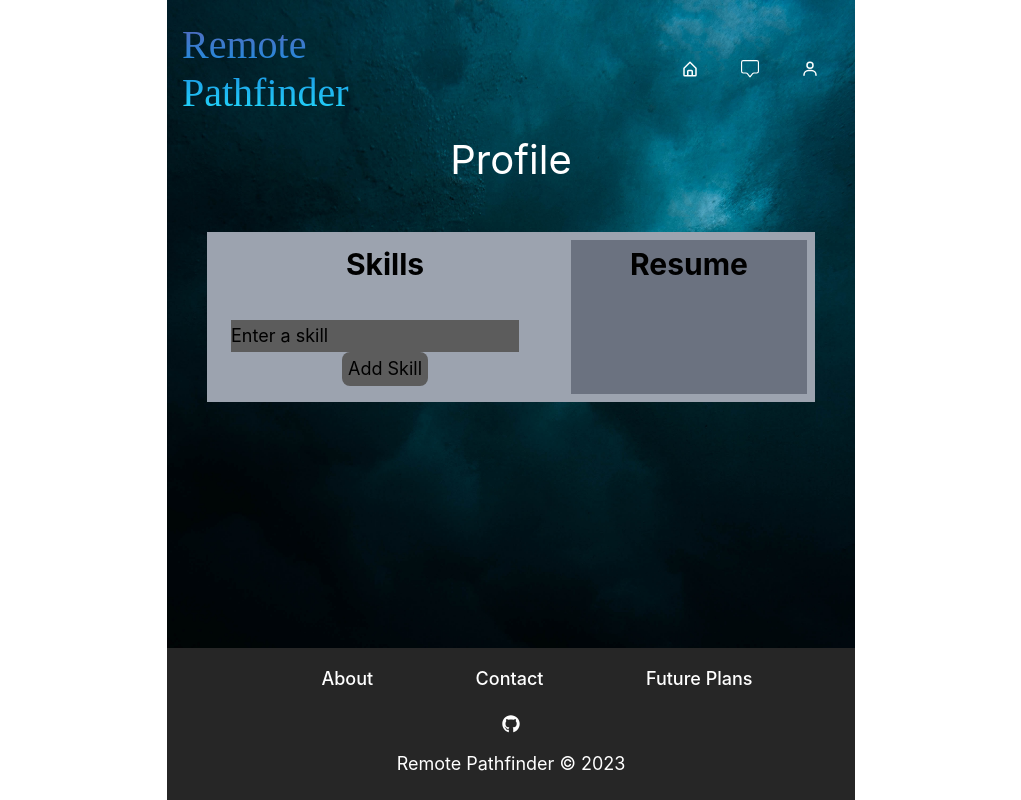
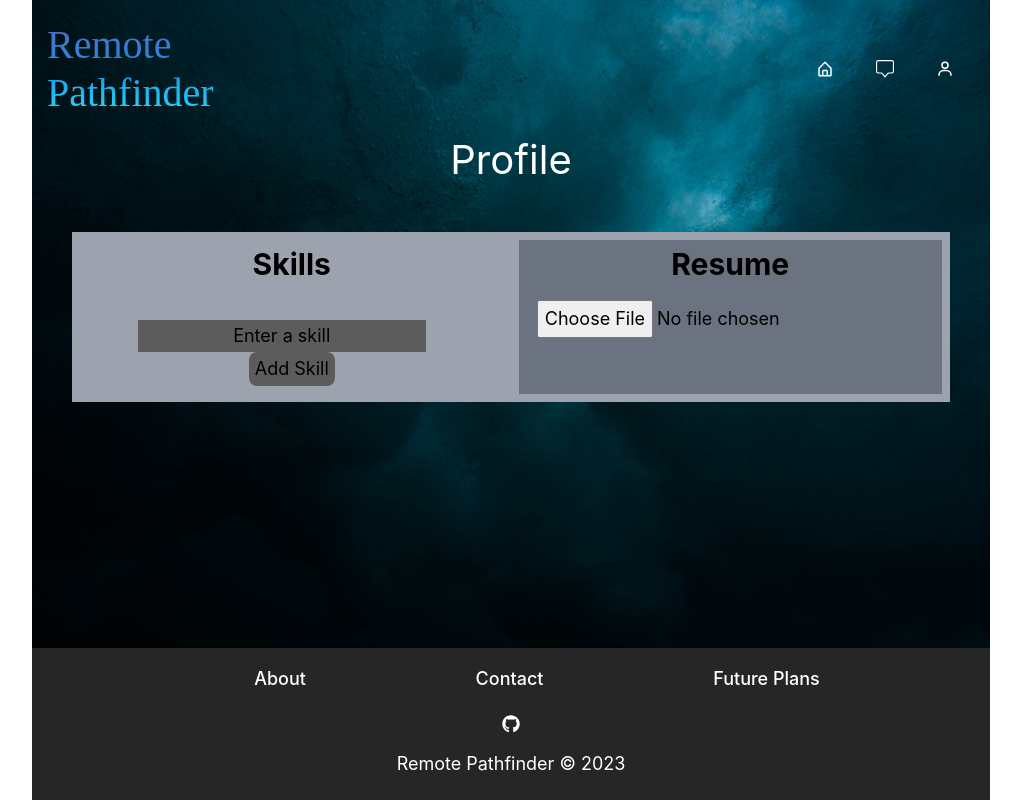
Before and after one commit to KingKonaTheFirst/Remote-Pathfinder, a React (Vite) app in the folder client/: page /profile in a window 1280 px wide. Shown: the whole page, without its empty margins (129-1150 px from the left). Built offline with nearby package versions, Linux system fonts and the light colour scheme.

Commit message:
added file upload for resume section

```diff
--- a/client/src/index.css
+++ b/client/src/index.css
@@ -223,11 +223,12 @@ button:focus-visible {
   background-color: rgb(92, 92, 92);
   margin-right: 20px;
   margin-top: 20px;
-  color: white;
+  color: rgb(0, 0, 0);
 }
 
 input::placeholder {
   color: black;
+  text-align: center;
 }
 
 .listItem {
@@ -251,3 +252,7 @@ padding-top: ;
 #list {
 color: black;
 }
+
+.resume {
+color: black;
+}
--- a/client/src/pages/Profile.jsx
+++ b/client/src/pages/Profile.jsx
@@ -4,6 +4,7 @@ import { FaBackspace } from "react-icons/fa";
 const Profile = () => {
     const [skills, setSkills] = useState([]);
     const [inputValue, setInputValue] = useState('');
+    const [resume, setResume] = useState(null);
 
     const addSkill = () => {
         if (inputValue.trim() !== '') {
@@ -16,6 +17,11 @@ const Profile = () => {
         const updatedSkills = [...skills];
         updatedSkills.splice(index, 1);
         setSkills(updatedSkills);
+    };
+
+    const handleFileUpload = (e) => {
+        const file = e.target.files[0];
+        setResume(file);
     };
 
     return (
@@ -43,8 +49,20 @@ const Profile = () => {
                         />
                         <button className='button' onClick={addSkill}>Add Skill</button>
                     </div>
-                    <div className="flex-1 text-gray-800 text-center bg-gray-500 px-4 py-2 m-2">
+                    <div className="flex-1 text-center bg-gray-500 px-4 py-2 m-2">
                         <h3 className='heading2 font-bold'>Resume</h3>
+                        <div className='flex justify-center' >
+                            {resume && <p>Uploaded Resume: {resume.name}</p>}
+
+                            {/* File upload input (moved under the "Resume" section) */}
+                            <input
+                                className='resume'
+                                type="file"
+                                accept=".pdf,.doc,.docx"
+                                onChange={handleFileUpload}
+                                style={{ color: 'black' }}
+                            />
+                        </div>
                     </div>
                 </div>
             </div>
```
